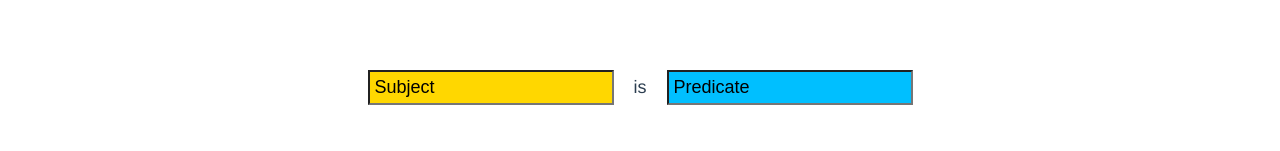
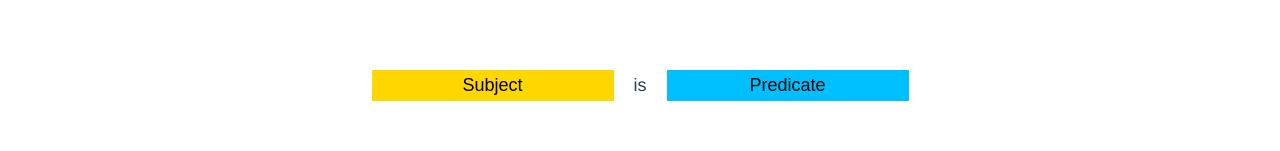
Before and after one commit to apineiro/magical-wheel-of-absurd-consequence, a Vue app: page / in a window 1280 px wide. Shown: the part 305-456 px from the top of the page. Built offline with nearby package versions, Linux system fonts and the light colour scheme; what vue-konva would draw is missing.

Commit message:
added some text colors

```diff
--- a/src/components/Screen1.vue
+++ b/src/components/Screen1.vue
@@ -161,6 +161,8 @@ export default {
     input {
       padding:5px;
       font-size: 18px;
+      border-style: hidden;
+      text-align: center;
     }
   }
   .emphasize {
```
